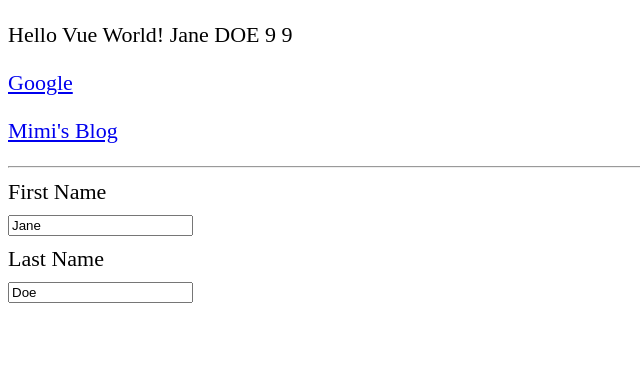
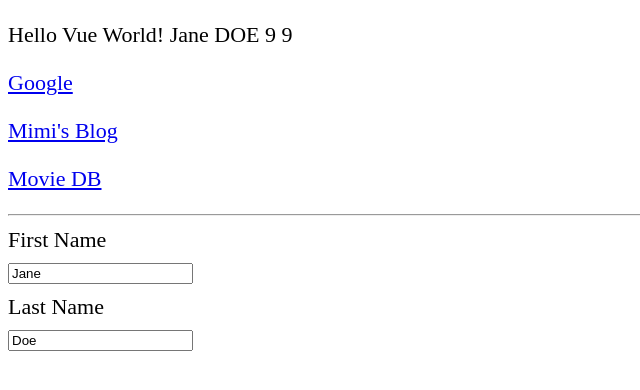
Before and after one commit to gauravbharat/vue-lib-basics, a plain HTML site: page index.html in a window 1280 px wide. Shown: the whole page, without its empty margins (0-640 px from the left). Drawn offline with nearby package versions, Linux system fonts and the light colour scheme.

Commit message:
v-html directive to output raw html onto the document

```diff
--- a/app.js
+++ b/app.js
@@ -10,6 +10,7 @@ const vm = createApp({
       calc: 5 + 4,
       url: "https://nextjs-google-clone-8cd664mk9-gauravbharat.vercel.app/",
       blogUrl: "https://nextjs-blog-gauravbharat.vercel.app/",
+      raw_url: `<a href="https://nextjs-imdb-clone-git-main-gauravbharat.vercel.app/" target="_blank">Movie DB</a>`,
     };
   },
   methods: {
--- a/index.html
+++ b/index.html
@@ -10,6 +10,7 @@
       <p><a v-bind:href="url" target="_blank">Google</a></p>
       <!-- used shorthand for binding HTML attribute to a dynamic value -->
       <p><a :href="blogUrl" target="_blank">Mimi&apos;s Blog</a></p>
+      <p v-html="raw_url"></p>
       <hr />
 
       <label for="firstName">First Name</label>
```
